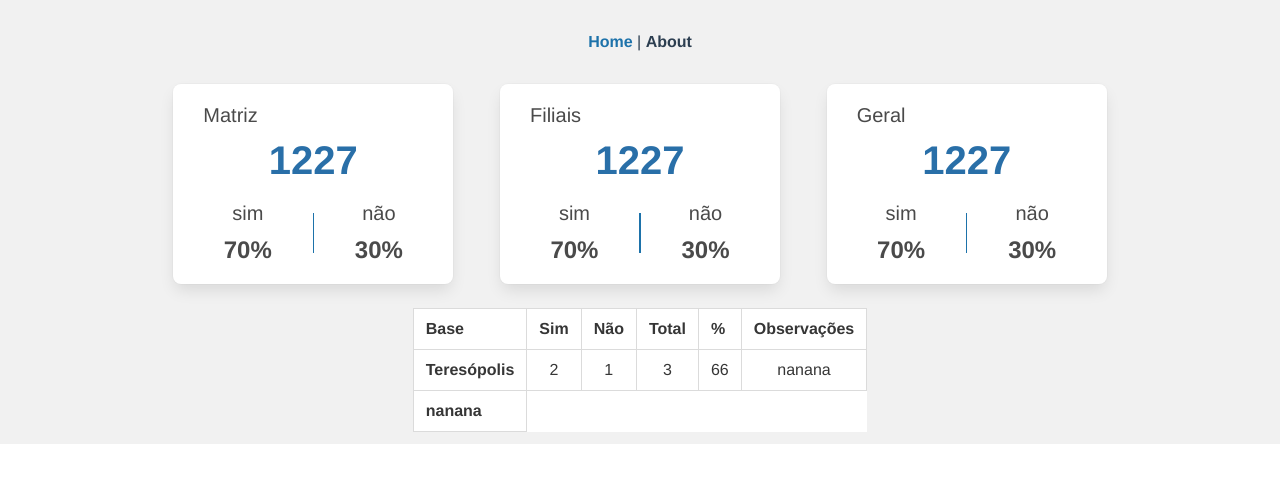
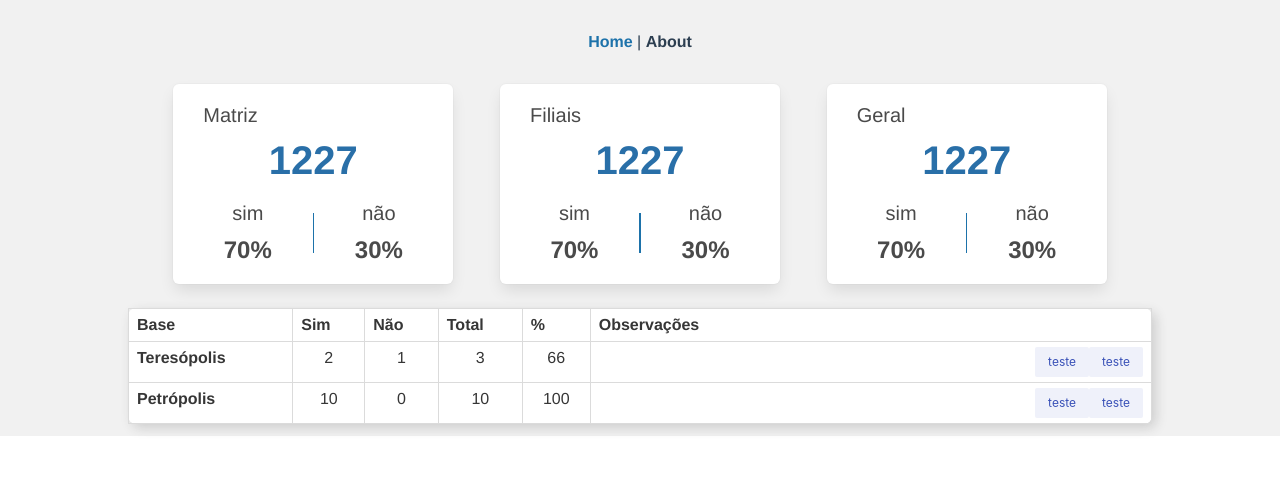
Before and after one commit to marianahiath/controle-de-visitas, a Vue app: page / in a window 1280 px wide. Shown: the top 482 px of the page. Built offline with nearby package versions, Linux system fonts and the light colour scheme.

Commit message:
alteracoes na tabela

```diff
--- a/src/views/HomeView.vue
+++ b/src/views/HomeView.vue
@@ -18,7 +18,7 @@
       </div>
 
       <div class="column square is-3 text box">
-          <p class="text-left is-size-5">Filiais</p>
+        <p class="text-left is-size-5">Filiais</p>
         <p class="is-size-2 text-bold mb-2 has-text-info-dark">1227</p>
         <div class="flex">
           <div>
@@ -52,7 +52,7 @@
 
     <section class="columns">
       <div class="column align-center">
-        <table class="table is-bordered">
+        <table class="table is-bordered is-narrow is-hoverable is-fullwidth table-size">
         <thead>
           <tr>
             <th>Base</th>
@@ -70,12 +70,30 @@
             <td>1</td>
             <td>3</td>
             <td>66</td>
-            <td>nanana</td>
+            <td>
+              <div class="flex">
+                <input type="text">
+                <button class="button is-small is-link is-light">teste</button>
+                <button class="button is-small is-link is-light">teste</button>
+              </div>
+            </td>
           </tr>
           <tr>
-            <th>nanana</th>
+            <th>Petrópolis</th>
+            <td>10</td>
+            <td>0</td>
+            <td>10</td>
+            <td>100</td>
+            <td>
+              <div class="flex">
+                <input type="text">
+                <button class="button is-small is-link is-light">teste</button>
+                <button class="button is-small is-link is-light">teste</button>
+              </div>
+            </td>
           </tr>
         </tbody>
+        <tfoot></tfoot>
       </table>
       </div>
     </section>
@@ -99,7 +117,6 @@ export default {
   .square {
     width: 280px;
     height: 200px;
-    border-radius: 8px;
     background: #fff;
 
     padding: 0 30px;
@@ -139,15 +156,25 @@ export default {
     justify-content: space-around;
   }
 
-  .nanana {
-    background: red;
-    width: 100%;
-    height: 100px;
-  }
-
   .align-center {
     display: flex;
     align-content: center;
     justify-content: center;
   }
+
+  .table-size {
+    width: 80%;
+    box-shadow: 4px 4px 12px 0px rgba(50, 50, 50, 0.18);
+
+    border-radius: 8px;
+  }
+
+  input {
+    border: none;
+    width: 90%;
+    height: 100%;
+    padding: 8px;
+    margin-right: 5px;
+    /* background: #f1f1f1; */
+  }
 </style>
```
